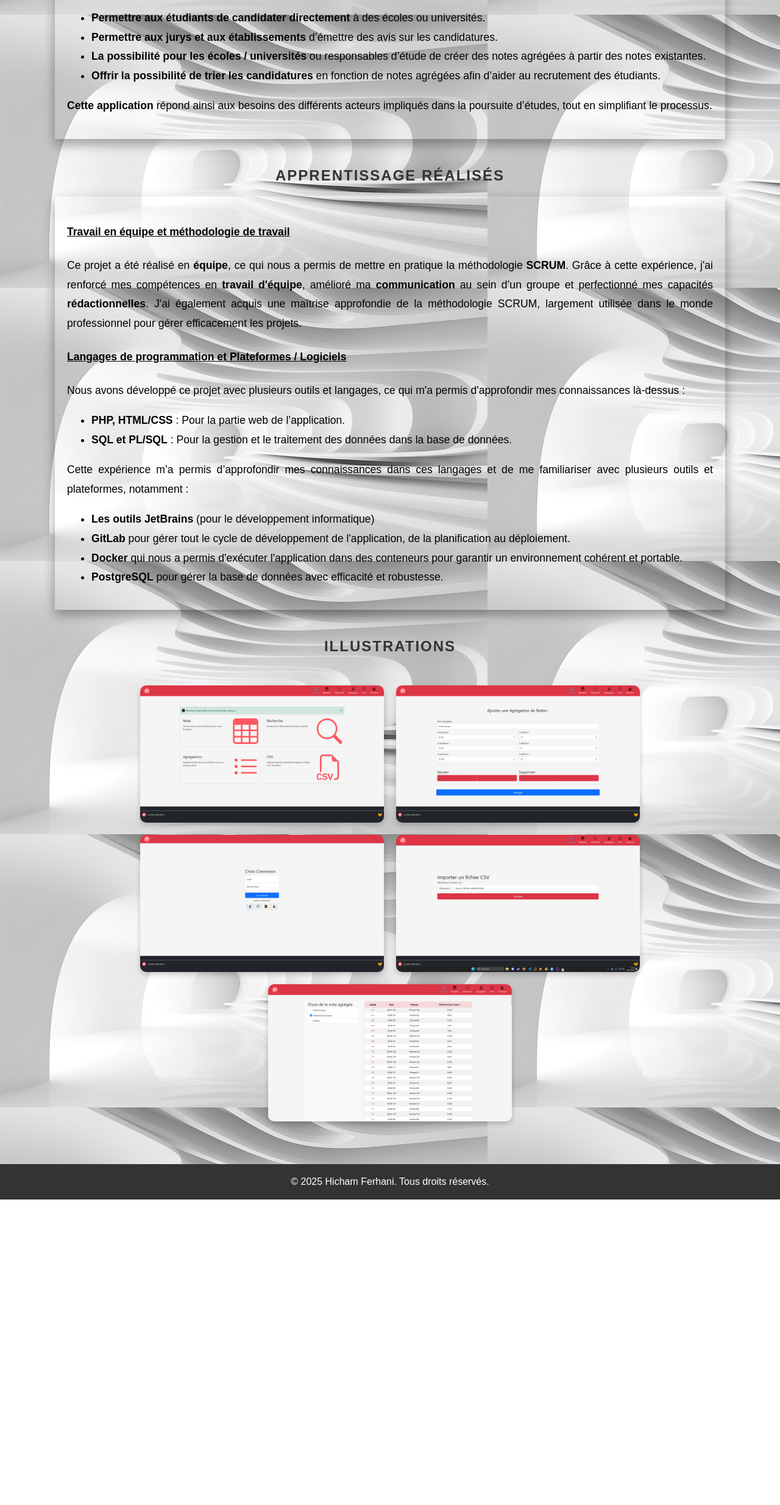
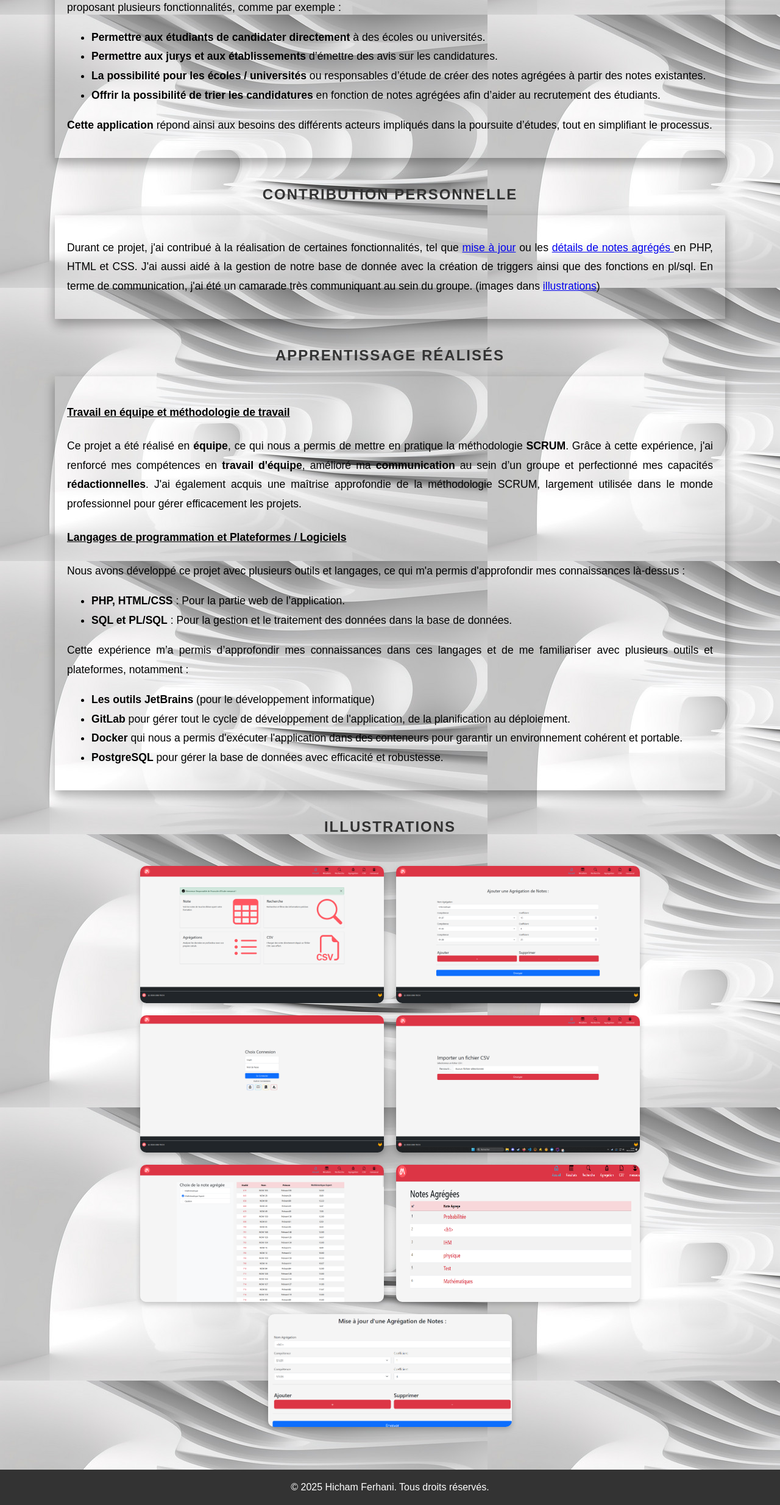
Before and after one commit to ferhanih/portfolio, a plain HTML site: page projet1.html in a window 1280 px wide. Shown: the part 872-3340 px from the top of the page at 61% size. Before the commit the page ends 2839 px from the top, so only its background shows below. Drawn offline with Linux system fonts and the light colour scheme; files whose address does not match are found by name.

Commit message:
amélioration du site

```diff
--- a/projet1.html
+++ b/projet1.html
@@ -24,9 +24,9 @@
     <div class="paragraphe">
         <p>
             Au cours de ma deuxième année de <b>BUT informatique</b>, nous avons travaillé sur la conception et le développement d’une <b>application web</b> visant à résoudre un problème lié à la gestion de la poursuite d’études des étudiants.
-            En effet, de nombreux départements d’IUT utilisent un logiciel nommé <b>SCODOC</b> pour la gestion des études. Ce logiciel permet notamment de saisir et de stocker l’ensemble des <b>notes des étudiants</b> (ressources et SAE) obtenues au cours des semestres. Cependant, SCODOC ne dispose pas de fonctionnalités permettant de gérer efficacement la poursuite d’études.
+            En effet, de nombreux départements d’IUT utilisent un logiciel nommé <b>SCODOC</b> pour la gestion des études. <br>Ce logiciel permet notamment de saisir et de stocker l’ensemble des <b>notes des étudiants</b> (ressources et SAE) obtenues au cours des semestres. Cependant, SCODOC ne dispose pas de fonctionnalités permettant de gérer efficacement la poursuite d’études.
             Les <b>jurys</b> ainsi que les <b>écoles ou universités</b> qui recrutent ne peuvent ni générer des notes agrégées ni analyser en profondeur les performances des étudiants.
-            Nous avons, durant ce projet, rencontré de nombreuses difficultés, que ce soit en termes de communication, techniques ou d'organisation, mais le produit final a été
+            <br>Nous avons, durant ce projet, rencontré de nombreuses difficultés, que ce soit en termes de communication, techniques ou d'organisation, mais le produit final a été
             validé par le client.
         </p>
         <p>
@@ -41,13 +41,25 @@
         <p><b>Cette application</b> répond ainsi aux besoins des différents acteurs impliqués dans la poursuite d’études, tout en simplifiant le processus.</p>
     </div>
 
+    <h2 class="titre">Contribution personnelle</h2>
+    <div class="paragraphe">
+        <p>
+            Durant ce projet, j'ai contribué à la réalisation de certaines fonctionnalités, tel que <a href="#majNA">mise à jour</a> ou les <a href="#detailNA">détails de
+            notes agrégés </a>en PHP, HTML et CSS. J'ai aussi aidé à la gestion de notre base de donnée avec la création de triggers ainsi que des fonctions
+            en pl/sql.
+            En terme de communication, j'ai été un camarade très communiquant au sein du groupe.
+            (images dans <a href="#illu">illustrations</a>)
+        </p>
+    </div>
+
     <h2 class="titre">Apprentissage réalisés</h2>
     <div class="paragraphe">
         <h4><u><b>Travail en équipe et méthodologie de travail</b></u></h4>
         <p>Ce projet a été réalisé en <b>équipe</b>, ce qui nous a permis de mettre en pratique la méthodologie <b>SCRUM</b>.
             Grâce à cette expérience, j'ai renforcé mes compétences en <b>travail d'équipe</b>, amélioré ma <b>communication</b>
             au sein d’un groupe et perfectionné mes capacités <b>rédactionnelles</b>. J'ai également acquis une maîtrise approfondie
-            de la méthodologie SCRUM, largement utilisée dans le monde professionnel pour gérer efficacement les projets.</p>
+            de la méthodologie SCRUM, largement utilisée dans le monde professionnel pour gérer efficacement les projets.
+        </p>
 
         <h4><u><b>Langages de programmation et Plateformes / Logiciels</b></u></h4>
         <p>Nous avons développé ce projet avec plusieurs outils et langages, ce qui m'a permis d'approfondir mes connaissances
@@ -66,13 +78,15 @@
         </p>
     </div>
 
-    <h2 class="titre">Illustrations</h2>
+    <h2 class="titre" id="illu">Illustrations</h2>
     <div class="illustrations">
         <img src="ressources/img/poursuiteetudeIMAGE/poursuite_etude_accueil_responsable.webp" width="400px">
         <img src="ressources/img/poursuiteetudeIMAGE/poursuite_etude_agregation.webp" width="400px">
         <img src="ressources/img/poursuiteetudeIMAGE/poursuite_etude_connexion.webp" width="400px">
         <img src="ressources/img/poursuiteetudeIMAGE/poursuite_etude_csv.webp" width="400px">
         <img src="ressources/img/poursuiteetudeIMAGE/poursuite_etude_notes.webp" width="400px">
+        <img id="detailNA" src="ressources/img/poursuiteetudeIMAGE/detailNA.png" width="400px">
+        <img id="majNA" src="ressources/img/poursuiteetudeIMAGE/majNA.png" width="400px">
     </div>
 </div>
 
```
Also changed, not shown: projet3.html (+11 -1 lines), projet4.html (+13 -1 lines), ressources/img/ec3/bulles.png (added), ressources/img/ec3/tests.png (added), ressources/img/poursuiteetudeIMAGE/detailNA.png (added), ressources/img/poursuiteetudeIMAGE/majNA.png (added).
